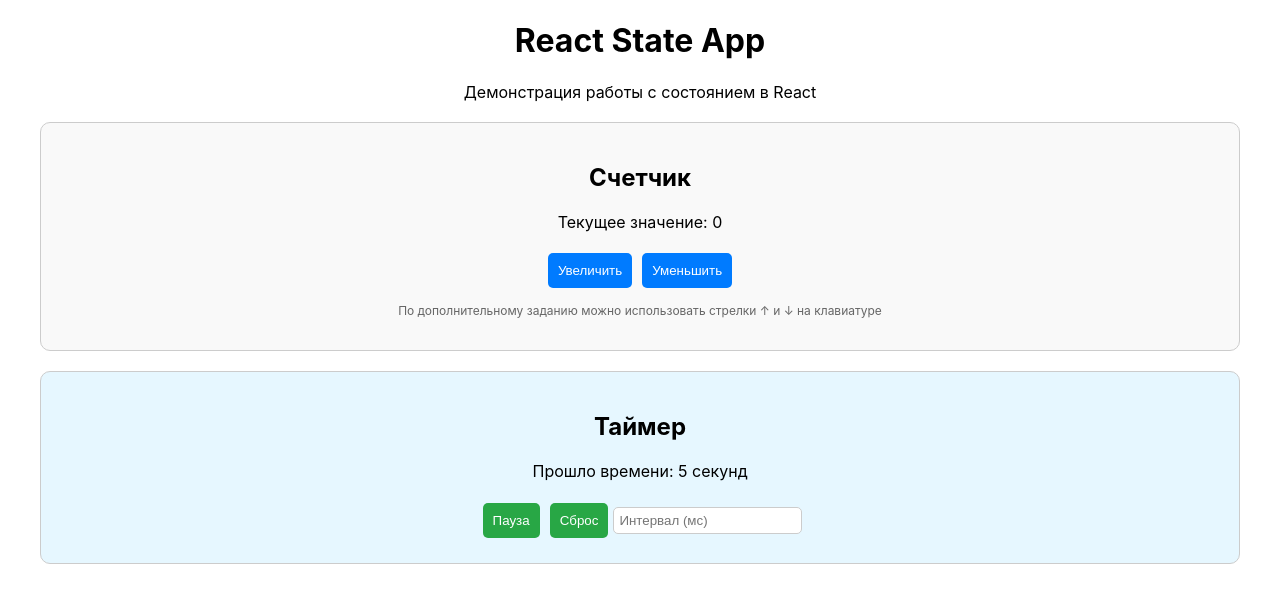
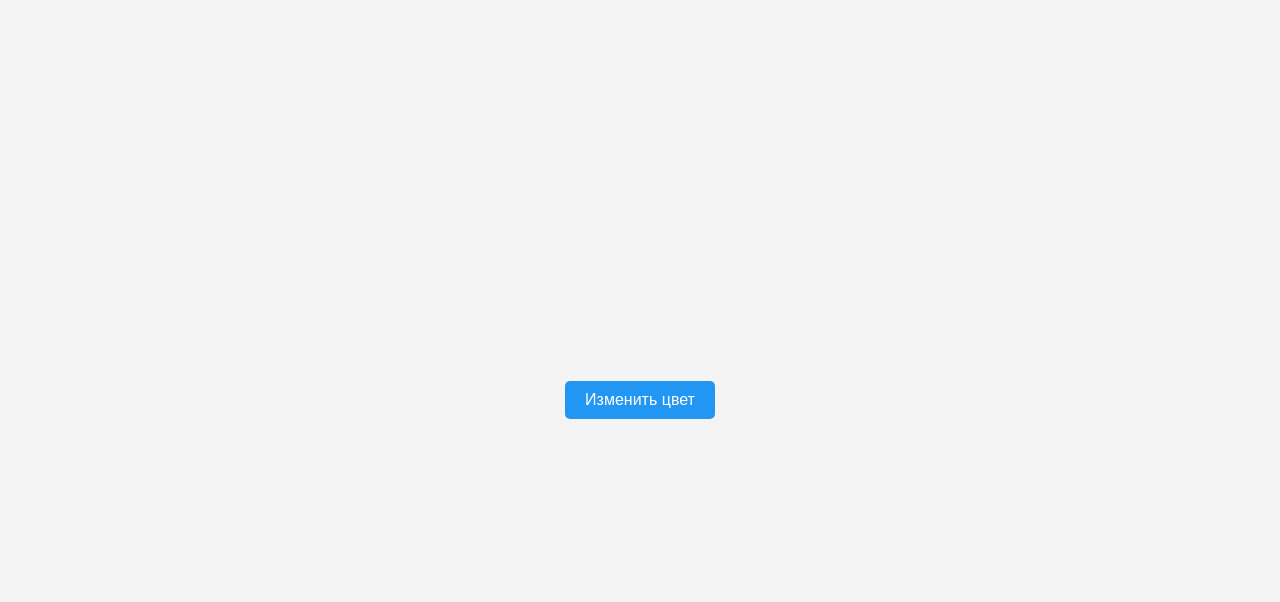
Before and after one commit to BooBa77/synergy_react, a React (Create React App) app: page / in a window 1280 px wide. Shown: the top 602 px of the page. Built offline with nearby package versions, Linux system fonts and the light colour scheme.

Commit message:
Демонстрация условного рендеринга CSS-классов

```diff
--- a/src/App.css
+++ b/src/App.css
@@ -1,17 +1,8 @@
-/* Основные стили приложения */
-.App {
-  text-align: center;
+/* Стили для контейнера приложения - точно по заданию */
+.app-container {
+    display: flex;
+    align-items: center;
+    justify-content: center;
+    height: 100vh;
+    transition: background-color 0.3s ease;
 }
-
-.App-header {
-  background-color: #282c34;
-  padding: 20px;
-  color: white;
-}
-
-/* Стили для контейнера приложения */
-.app-container {
-  max-width: 800px;
-  margin: 0 auto;
-  padding: 20px;
-}
--- a/src/App.js
+++ b/src/App.js
@@ -1,23 +1,60 @@
-import React from "react";
-import Counter from "./components/Counter";
-import Timer from "./components/Timer";
-import "./App.css";
+import React, { useState } from 'react';
+import Button from './components/Button';
+import './App.css';
 
 /**
  * Главный компонент приложения
- * Отображает компоненты Counter и Timer
+ * Управляет счетчиком кликов и изменяет фон на случайный цвет только на четных кликах
+ * На нечетных кликах фон остается без изменений
  */
-const App = () => {
+function App() {
+    // Состояние для подсчета количества кликов
+    const [clickCount, setClickCount] = useState(0);
+    // Состояние для хранения текущего цвета фона
+    const [backgroundColor, setBackgroundColor] = useState('#f4f4f4');
+
+    /**
+     * Генерирует случайный цвет в HEX формате
+     * @returns {string} Случайный цвет в формате #RRGGBB
+     */
+    const getRandomColor = () => {
+        const letters = '0123456789ABCDEF';
+        let color = '#';
+        for (let i = 0; i < 6; i++) {
+            color += letters[Math.floor(Math.random() * 16)];
+        }
+        return color;
+    };
+
+    /**
+     * Обработчик клика по кнопке
+     * На четных кликах меняет фон на случайный цвет
+     * На нечетных кликах оставляет фон без изменений
+     */
+    const handleButtonClick = () => {
+        const newCount = clickCount + 1;
+
+        // Меняем фон только на четных кликах
+        if (newCount % 2 === 0) {
+            const randomColor = getRandomColor();
+            setBackgroundColor(randomColor);
+        }
+
+        setClickCount(newCount);
+    };
+
+    // Определяем четность клика для изменения цвета кнопки
+    const isEvenClick = clickCount % 2 === 0;
+
     return (
-        <div style={{ textAlign: "center", margin: "20px"}}>
-            <h1>React State App</h1>
-            <p>Демонстрация работы с состоянием в React</p>
-
-            {/* Рендерим компонент счетчика */}
-            <Counter />
-
-            {/* Рендерим компонент таймера */}
-            <Timer />
+        <div
+            className="app-container"
+            style={{
+                backgroundColor: backgroundColor,
+            }}
+        >
+            {/* Компонент кнопки с обработчиком клика и информацией о четности */}
+            <Button onClick={handleButtonClick} isEvenClick={isEvenClick} />
         </div>
     );
 }
--- /dev/null
+++ b/src/components/Button.css
@@ -0,0 +1,23 @@
+/* Стили для кнопки */
+.custom-button {
+    background-color: #4caf50;
+    color: white;
+    border: none;
+    padding: 10px 20px;
+    font-size: 16px;
+    cursor: pointer;
+    border-radius: 5px;
+    transition: background-color 0.3s ease;
+}
+
+.custom-button:hover {
+    background-color: #45a049;
+}
+
+.custom-button.clicked {
+    background-color: #2196f3; /* Цвет кнопки после клика */
+}
+
+.custom-button.clicked:hover {
+    background-color: #1976d2; /* Цвет при наведении после клика */
+}
--- /dev/null
+++ b/src/components/Button.js
@@ -0,0 +1,25 @@
+import React from 'react';
+import './Button.css';
+
+/**
+ * Компонент кнопки с изменением цвета только на четные клики
+ * Демонстрирует условный рендеринг CSS-классов
+ * @param {Object} props - Свойства компонента
+ * @param {Function} props.onClick - Обработчик клика
+ * @param {boolean} props.isEvenClick - Флаг четного клика
+ */
+const Button = ({ onClick, isEvenClick }) => {
+    // Формируем класс кнопки в зависимости от четности клика
+    const buttonClass = `custom-button ${isEvenClick ? 'clicked' : ''}`;
+
+    return (
+        <button
+            className={buttonClass}
+            onClick={onClick}
+        >
+            Изменить цвет
+        </button>
+    );
+};
+
+export default Button;
--- a/src/components/Counter.css
+++ /dev/null
@@ -1,23 +0,0 @@
-/* Стили для компонента Counter - точно по заданию */
-.counter {
-    border: 1px solid #ccc;
-    padding: 20px;
-    text-align: center;
-    margin: 20px;
-    border-radius: 10px;
-    background-color: #f9f9f9;
-}
-
-.counter button {
-    margin: 5px;
-    padding: 10px;
-    background-color: #007bff;
-    color: white;
-    border: none;
-    border-radius: 5px;
-    cursor: pointer;
-}
-
-.counter button:hover {
-    background-color: #0056b3;
-}
--- a/src/components/Counter.js
+++ /dev/null
@@ -1,50 +0,0 @@
-import React, { useState, useEffect } from "react";
-import "./Counter.css";
-
-/**
- * Компонент счетчика с управлением через кнопки и клавиатуру
- * Демонстрирует работу с состоянием (useState) и побочными эффектами (useEffect)
- */
-const Counter = () => {
-    // Состояние для хранения текущего значения счетчика
-    const [count, setCount] = useState(0);
-
-    /**
-     * Обработчик нажатия клавиш для управления счетчиком
-     * Стрелка вверх - увеличить, стрелка вниз - уменьшить
-     */
-    useEffect(() => {
-        const handleKeyPress = (event) => {
-            if (event.key === "ArrowUp") {
-                setCount((prev) => prev + 1);  // Увеличиваем счетчик
-            }
-            if (event.key === "ArrowDown") {
-                setCount((prev) => prev - 1);  // Уменьшаем счетчик
-            }
-        };
-
-        // Добавляем обработчик события нажатия клавиш
-        window.addEventListener("keydown", handleKeyPress);
-
-        // Очистка: удаляем обработчик при размонтировании компонента
-        return () => {
-            window.removeEventListener("keydown", handleKeyPress);
-        };
-    }, []); // Пустой массив зависимостей - эффект выполняется только при монтировании
-
-    return (
-        <div className="counter">
-            <h2>Счетчик</h2>
-            <p>Текущее значение: {count}</p>
-            {/* Кнопки для управления счетчиком */}
-            <button onClick={() => setCount(count + 1)}>Увеличить</button>
-            <button onClick={() => setCount(count - 1)}>Уменьшить</button>
-            {/* Подсказка для пользователя */}
-            <p style={{fontSize: '12px', color: '#666', marginTop: '10px'}}>
-                По дополнительному заданию можно использовать стрелки ↑ и ↓ на клавиатуре
-            </p>
-        </div>
-    );
-};
-
-export default Counter;
--- a/src/components/Timer.css
+++ /dev/null
@@ -1,30 +0,0 @@
-/* Стили для компонента Timer - точно по заданию */
-.timer {
-    border: 1px solid #ccc;
-    padding: 20px;
-    text-align: center;
-    margin: 20px;
-    border-radius: 10px;
-    background-color: #e6f7ff;
-}
-
-.timer button {
-    margin: 5px;
-    padding: 10px;
-    background-color: #28a745;
-    color: white;
-    border: none;
-    border-radius: 5px;
-    cursor: pointer;
-}
-
-.timer button:hover {
-    background-color: #218838;
-}
-
-.timer input {
-    margin-top: 10px;
-    padding: 5px;
-    border: 1px solid #ccc;
-    border-radius: 5px;
-}
--- a/src/components/Timer.js
+++ /dev/null
@@ -1,56 +0,0 @@
-import React, { useState, useEffect } from "react";
-import "./Timer.css";
-
-/**
- * Компонент таймера с управлением интервалом
- * Демонстрирует работу с useState и useEffect
- */
-const Timer = () => {
-    // Состояние для хранения текущего времени в секундах
-    const [time, setTime] = useState(0);
-    // Состояние для хранения интервала обновления (в миллисекундах)
-    const [intervalTime, setIntervalTime] = useState(1000);
-    // Состояние для управления запуском/остановкой таймера
-    const [isRunning, setIsRunning] = useState(true);
-
-    /**
-     * useEffect для управления таймером
-     * Запускает и очищает интервал в зависимости от состояния
-     */
-    useEffect(() => {
-        // Если таймер остановлен, не создаем интервал
-        if (!isRunning) return;
-
-        // Создаем интервал для обновления времени
-        const timer = setInterval(() => {
-            setTime((prev) => prev + 1);
-        }, intervalTime);
-
-        // Функция очистки - удаляет интервал при размонтировании компонента
-        return () => clearInterval(timer);
-    }, [isRunning, intervalTime]); // Зависимости: перезапускаем эффект при изменении этих значений
-
-    return (
-        <div className="timer">
-            <h2>Таймер</h2>
-            <p>Прошло времени: {time} секунд</p>
-
-            {/* Кнопка паузы/запуска */}
-            <button onClick={() => setIsRunning(!isRunning)}>
-                {isRunning ? "Пауза" : "Запустить"}
-            </button>
-
-            {/* Кнопка сброса таймера */}
-            <button onClick={() => setTime(0)}>Сброс</button>
-
-            {/* Поле для изменения интервала обновления */}
-            <input
-                type="number"
-                placeholder="Интервал (мс)"
-                onChange={(e) => setIntervalTime(Number(e.target.value))}
-            />
-        </div>
-    );
-};
-
-export default Timer;
```
